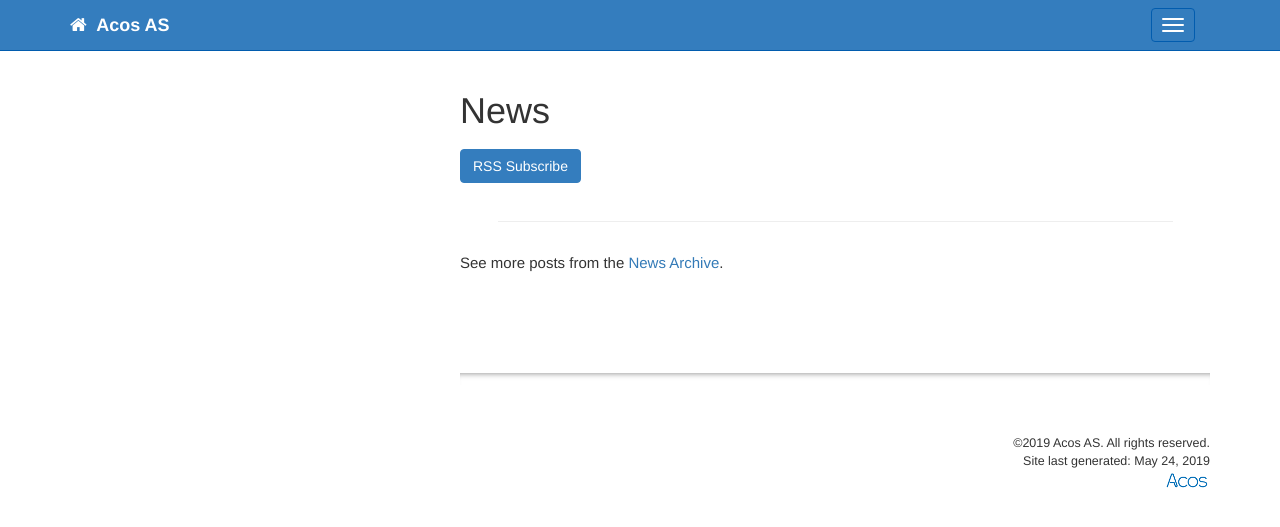
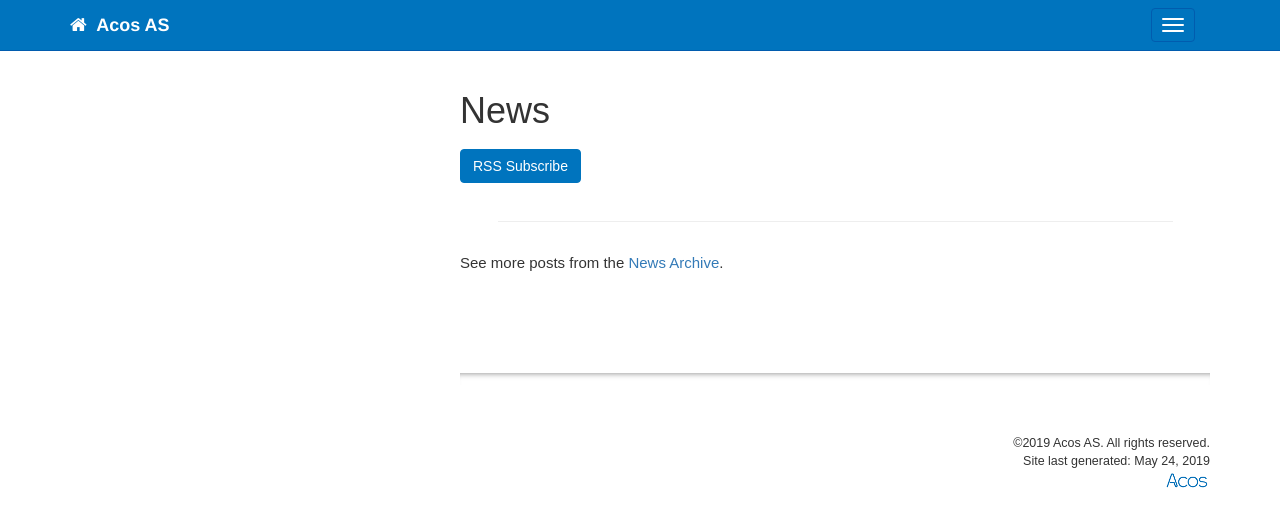
Before and after one commit to ACOSAS/acosas.github.io, a Jekyll site: the page built from pages/news/news.html, in a window 1280 px wide. Shown: the top 527 px of the page. Built offline with Jekyll 4.4.1, drawn with Linux system fonts in a browser that asks for light colours; nearby versions of some CDN libraries; comment, search, counter and statistics services are not loaded.

Commit message:
Changed font-family to "acos" fonts. Changed colour blue to "acos" blue

```diff
--- a/css/customstyles.css
+++ b/css/customstyles.css
@@ -1,4 +1,10 @@
+
+html{
+    font-family: "Varela Round", sans-serif;
+}
+
 body {
+    font-family: "Varela Round", sans-serif;
     font-size:15px;
 }
 
@@ -422,7 +428,7 @@
 }
 
 span.projectTitle {
-    font-family: Helvetica;
+    font-family: "Varela Round", Helvetica;
     font-weight: bold;
 }
 
--- a/css/theme-blue.css
+++ b/css/theme-blue.css
@@ -14,7 +14,7 @@
 }
 
 .nav > li.active > a {
-    background-color: #347DBE;
+    background-color: #0074be;
 }
 
 .nav > li > a:hover {
@@ -22,7 +22,7 @@
 }
 
 div.navbar-collapse .dropdown-menu > li > a:hover {
-    background-color: #347DBE;
+    background-color: #0074be;
 }
 
 .nav li.thirdlevel > a {
@@ -38,7 +38,7 @@
 }
 
 .navbar-inverse {
-    background-color: #347DBE;
+    background-color: #0074be;
     border-color: #015CAE;
 }
 .navbar-inverse .navbar-nav>li>a, .navbar-inverse .navbar-brand {
@@ -68,12 +68,12 @@
 
 .btn-primary {
     color: #ffffff;
-    background-color: #347DBE;
-    border-color: #347DBE;
+    background-color: #0074be;
+    border-color: #0074be;
 }
 
 .navbar-inverse .navbar-nav > .active > a, .navbar-inverse .navbar-nav > .active > a:hover, .navbar-inverse .navbar-nav > .active > a:focus {
-    background-color: #347DBE;
+    background-color: #0074be;
 }
 
 .btn-primary:hover,
@@ -82,7 +82,7 @@
 .btn-primary.active,
 .open .dropdown-toggle.btn-primary {
     background-color: #248ec2;
-    border-color: #347DBE;
+    border-color: #0074be;
 }
 
 .printTitle {
```
